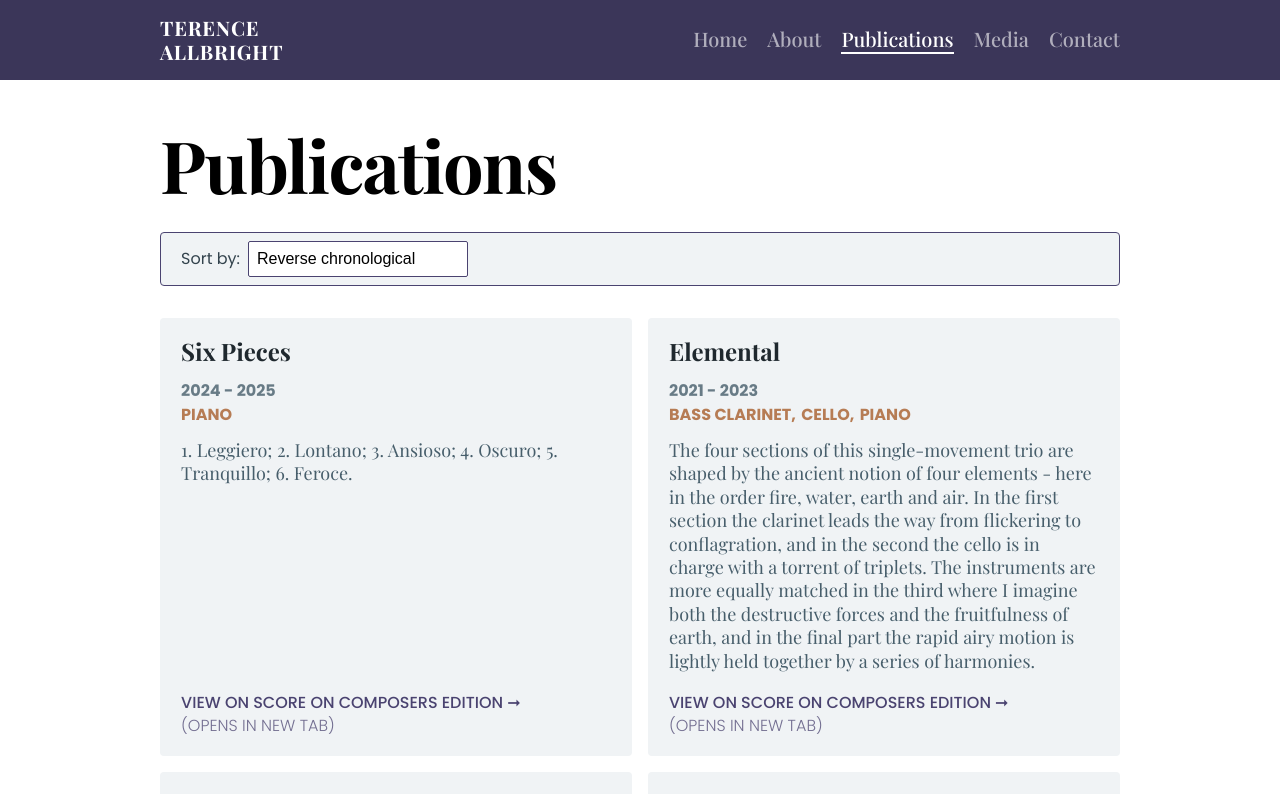
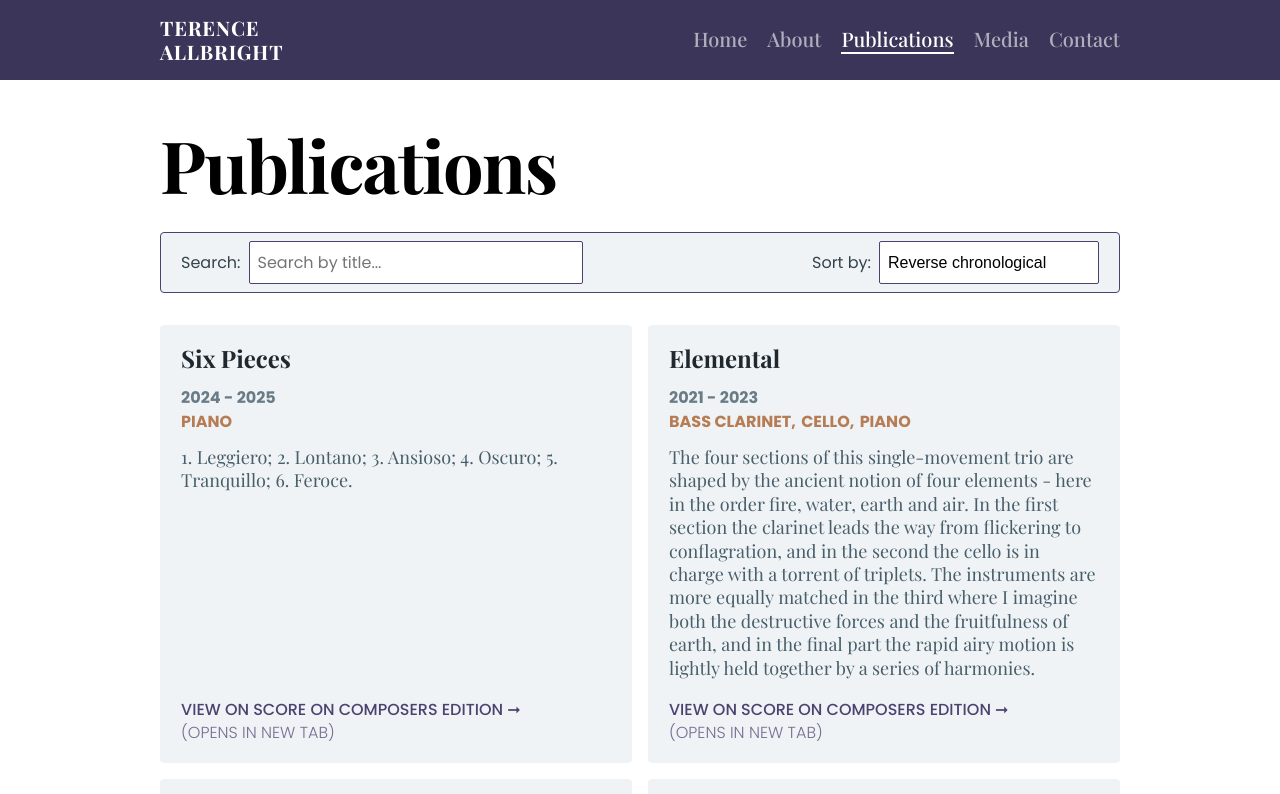
Before and after one commit to Black-and-White-Web-Development/terence-allbright-composer, a React (Vite) app: page /publications in a window 1280 px wide. Shown: the top 794 px of the page. Built offline with nearby package versions, Linux system fonts and the light colour scheme; a web font is replaced by a local one.

Commit message:
Feat: add search bar to "publications"

```diff
--- a/src/pages/Publications.jsx
+++ b/src/pages/Publications.jsx
@@ -4,6 +4,7 @@ import pubsData from "/src/data/publications.json";
 import "./Publications.scss";
 
 const Publications = function () {
+  const [searchQuery, setSearchQuery] = useState("");
 	const [sortType, setSortType] = useState("year-desc");
 	const [dropdownOpen, setDropdownOpen] = useState(false);
 	const dropdownRef = useRef(null);
@@ -30,7 +31,10 @@ const Publications = function () {
 		"title-desc": (a, b) => b.title.localeCompare(a.title),
 	};
 
-	const sortedPubs = [...pubsData].sort(sortStrategies[sortType] || (() => 0));
+	const filteredPubs = pubsData.filter(pub =>
+		pub.title.toLowerCase().includes(searchQuery.toLowerCase())
+	);
+	const sortedPubs = [...filteredPubs].sort(sortStrategies[sortType] || (() => 0));
 
 	const options = [
 		{ name: "Chronological", func: "year-asc" },
@@ -54,10 +58,23 @@ const Publications = function () {
 		<section className="publications fb-col-wrapper">
 			<h1 className="publications__heading">Publications</h1>
 			<div className="publications__filters" ref={dropdownRef}>
+				<div className="publications__filter search">
+					<span className="publications__filter-label">Search:</span>
+					<input
+						type="text"
+						placeholder="Search by title..."
+						className="publications__filter-input search__input"
+						value={searchQuery}
+						onChange={e => setSearchQuery(e.target.value)}
+					/>
+				</div>
 				<div className="publications__filter dropdown">
 					<span className="publications__filter-label">Sort by:</span>
 					<div className="dropdown__wrapper">
-						<button className="dropdown__button" onClick={() => setDropdownOpen(isOpen => !isOpen)}>
+						<button
+							className="publications__filter-input dropdown__button"
+							onClick={() => setDropdownOpen(isOpen => !isOpen)}
+						>
 							{options.find(opt => opt.func === sortType)?.name}
 						</button>
 						{dropdownOpen && (
--- a/src/pages/Publications.scss
+++ b/src/pages/Publications.scss
@@ -2,6 +2,15 @@
 
 .publications {
   &__filters {
+    @include u.breakpoint-down(medium) {
+      display: none;
+    }
+
+    display: flex;
+    align-items: flex-start;
+    justify-content: space-between;
+    gap: u.rem(32);
+
     margin-block-end: u.rem(32);
     border-style: solid;
     border-width: 1px;
@@ -25,6 +34,19 @@
 
   &__filter-label {
     font-family: inherit;
+    line-height: 1;
+  }
+
+  &__filter-input {
+    border: solid;
+    border-width: 1px;
+    padding: u.rem(8);
+
+    font-size: inherit;
+    text-align: left;
+
+    border-color: var(--cl-primary);
+    border-radius: calc(var(--br-light) / 2);
   }
 
   &__publications {
@@ -40,7 +62,10 @@
 }
 
 .dropdown {
+  height: 100%;
+
   &__wrapper {
+    height: 100%;
     position: relative;
     min-width: 220px;
 
@@ -48,17 +73,9 @@
   }
 
   &__button {
-    border: solid;
-    border-width: 1px;
-    padding: u.rem(8);
+    height: 100%;
     min-width: 100%;
-
-    font-size: inherit;
-    text-align: left;
-
     background-color: transparent;
-    border-color: var(--cl-primary);
-    border-radius: calc(var(--br-light) / 2);
   }
 
   &__options {
```
